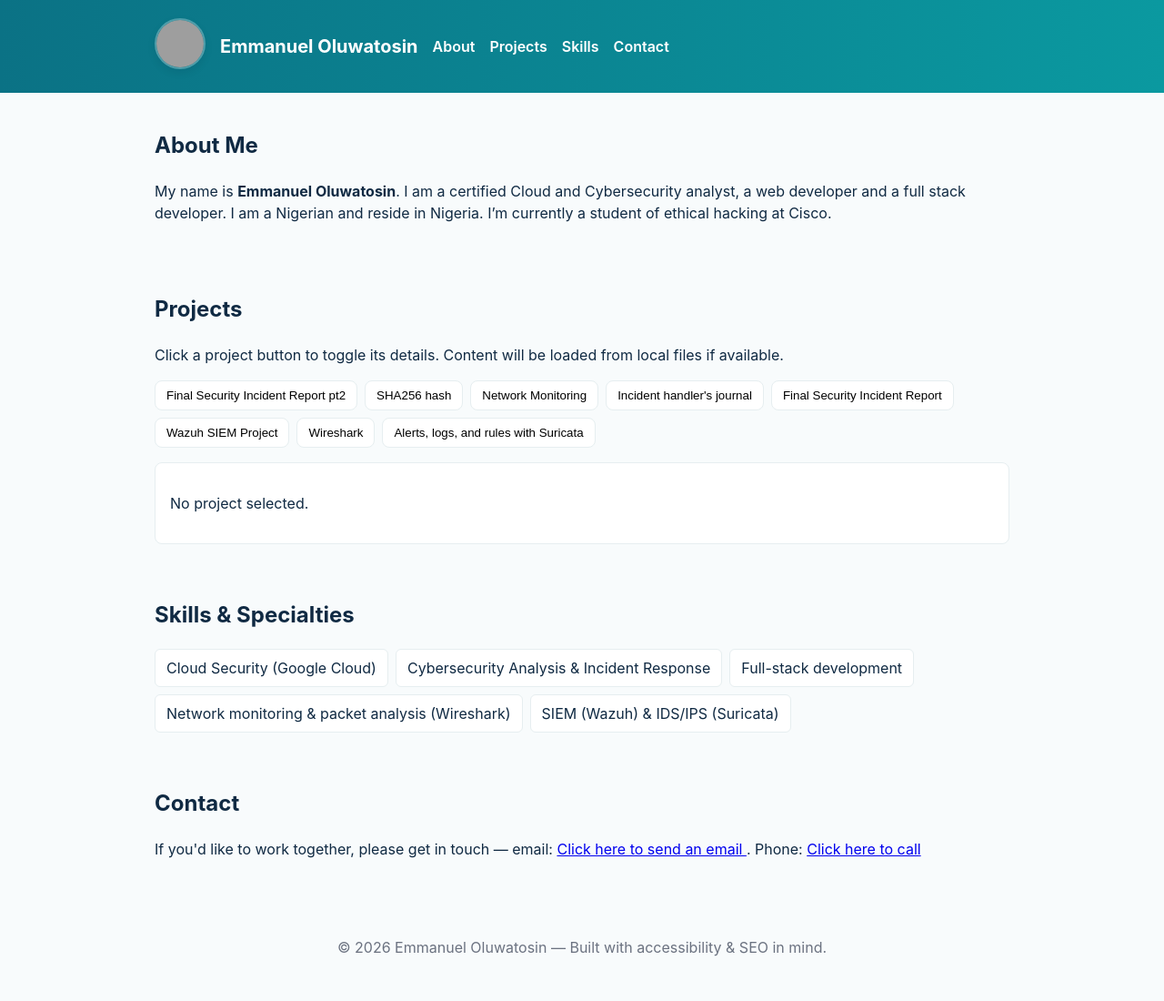
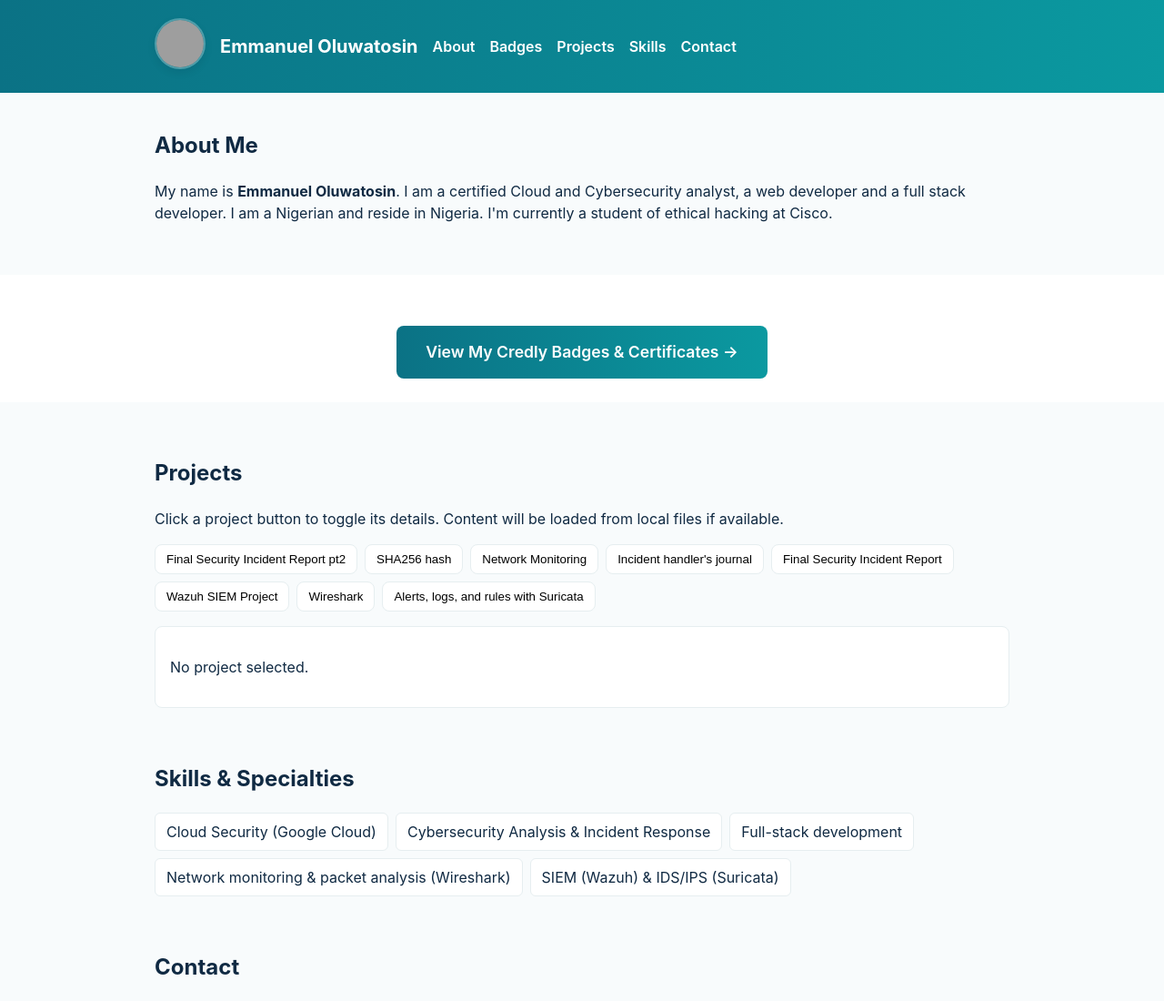
Before and after one commit to Tosinuel/My-Portfolio, a website: page index.html in a window 1280 px wide. Shown: the top 1100 px of the page at 91% size. Drawn offline with Linux system fonts and the light colour scheme; grey boxes are pictures that could not be loaded.

Commit message:
Fix Credly iframe connection error - replace iframe with styled link
- Replaced iframe embedding Credly (blocked by X-Frame-Options) with clickable link
- Added .badges-link styling with gradient background and hover effects
- Aligned button to center properly in badges container

```diff
--- a/index.html
+++ b/index.html
@@ -19,6 +19,7 @@
       <nav id="main-nav" class="main-nav" role="navigation" aria-label="Main navigation">
         <ul>
           <li><a href="#about">About</a></li>
+          <li><a href="#badges">Badges</a></li>
           <li><a href="#projects">Projects</a></li>
           <li><a href="#skills">Skills</a></li>
           <li><a href="#contact">Contact</a></li>
@@ -31,10 +32,24 @@
     <section id="about" class="about container" aria-labelledby="about-heading">
       <h2 id="about-heading">About Me</h2>
       <p>
-        My name is <strong>Emmanuel Oluwatosin</strong>. I am a certified Cloud and Cybersecurity analyst, a web developer and a full stack developer. I am a Nigerian and reside in Nigeria. I’m currently a student of ethical hacking at Cisco.
+        My name is <strong>Emmanuel Oluwatosin</strong>. I am a certified Cloud and Cybersecurity analyst, a web developer and a full stack developer. I am a Nigerian and reside in Nigeria. I'm currently a student of ethical hacking at Cisco.
       </p>
     </section>
-
+    <section id="badges" class="badges" aria-labelledby="badges-heading">
+      <div class="container">
+        <!-- <h2 id="badges-heading">Badges & Certificates</h2> -->
+      </div>
+      <div class="badges-container">
+        <a
+          href="https://www.credly.com/users/tosinuel"
+          target="_blank"
+          rel="noopener noreferrer"
+          title="View my Credly badges and certificates"
+          class="badges-link">
+          View My Credly Badges & Certificates →
+        </a>
+      </div>
+    </section>
     <section id="projects" class="projects container" aria-labelledby="projects-heading">
       <h2 id="projects-heading">Projects</h2>
       <p class="lead">Click a project button to toggle its details. Content will be loaded from local files if available.</p>
@@ -60,7 +75,7 @@
 
     <section id="contact" class="contact container" aria-labelledby="contact-heading">
       <h2 id="contact-heading">Contact</h2>
-      <p>If you'd like to work together, please get in touch — email: <a href="mailto:contact@titunmusicmarket.com">Click here to send an email </a>. Phone: <a href="tel:+2347014029604">Click here to call</a></p>
+      <p>If you'd like to work together, please get in touch — email: <a href="mailto:contact@titunmusicmarket.com">Click here to send an email</a>. Phone: <a href="tel:+2347014029604">Click here to call</a></p>
     </section>
   </main>
 
--- a/styles.css
+++ b/styles.css
@@ -6,7 +6,7 @@
 html,body{height:100%}
 body{margin:0;font-family:Inter,Segoe UI,Helvetica,Arial,sans-serif;background:var(--bg);color:var(--text);line-height:1.5}
 .container{max-width:980px;margin:0 auto;padding:1.25rem}
-.site-header{background:linear-gradient(90deg,var(--accent),#0b99a0);color:#fff}
+.site-header{background:linear-gradient(90deg,var(--accent),#0b99a0);color:#fff;position:sticky;top:0;z-index:100}
 .site-header .container{display:flex;align-items:center;gap:1rem}
 .brand{font-size:1.25rem;margin:0}
 #nav-toggle{display:none;background:transparent;border:0;color:#fff;font-size:1.5rem}
@@ -30,6 +30,12 @@ body{margin:0;font-family:Inter,Segoe UI,Helvetica,Arial,sans-serif;background:v
 .project-content pre{white-space:pre-wrap;word-wrap:break-word;max-width:100%}
 .skills-list{display:flex;flex-wrap:wrap;gap:.5rem;list-style:none;padding:0;margin:0}
 .skills-list li{background:#fff;padding:.5rem .75rem;border-radius:6px;border:1px solid #e6eef0}
+.badges{background:#fff;padding:0;margin:1.25rem 0}
+.badges .container{padding:1.25rem}
+.badges-container{min-height:100px;padding:1rem 0;text-align:center}
+.badges-link{display:inline-flex;align-items:center;justify-content:center;gap:.5rem;background:linear-gradient(90deg,var(--accent),#0b99a0);color:#fff;padding:1rem 2rem;border-radius:8px;text-decoration:none;font-weight:600;font-size:1.1rem;transition:transform .15s ease,box-shadow .15s ease}
+.badges-link:hover{transform:translateY(-3px);box-shadow:0 8px 20px rgba(11,114,133,0.25)}
+.badges-iframe{width:100%;height:100%;border:none;display:block}
 .site-footer{padding:.75rem 0;text-align:center;background:transparent;color:var(--muted)}
 @media (max-width:720px){
   #nav-toggle{display:block}
```
